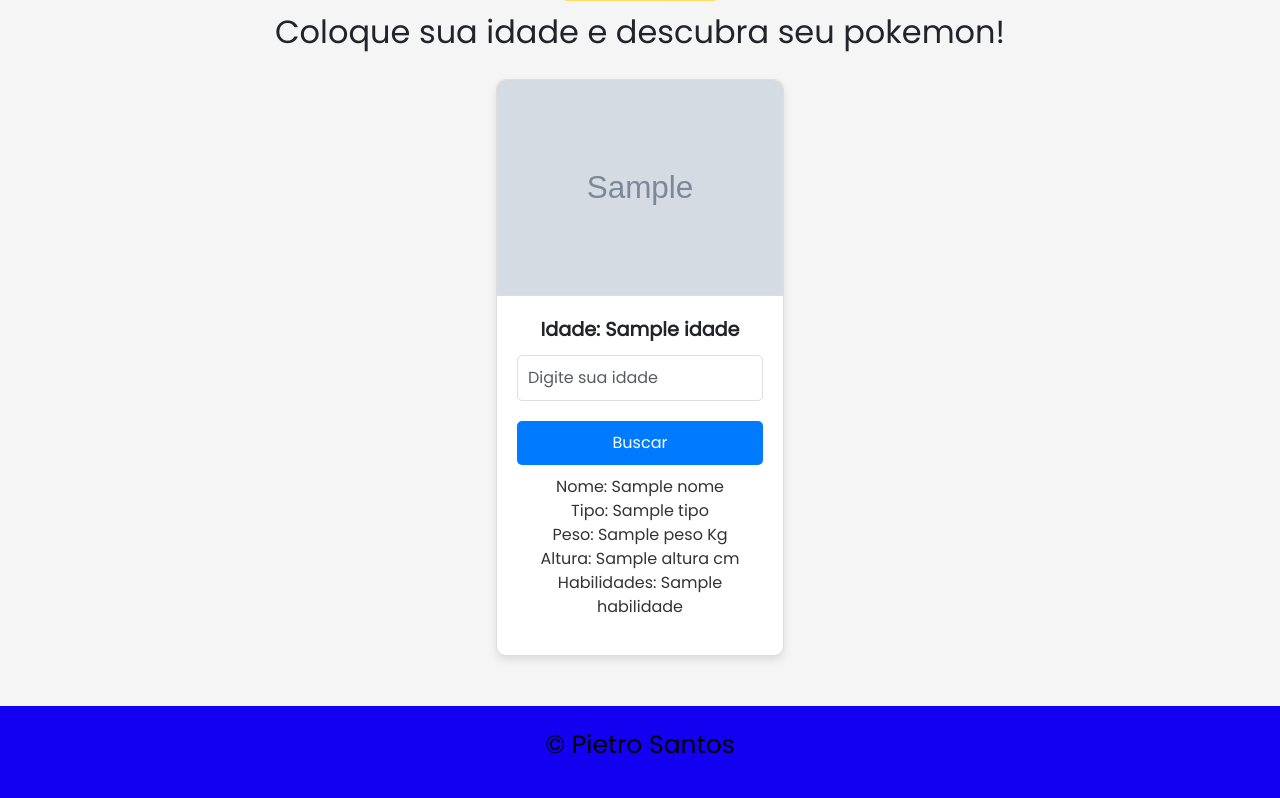
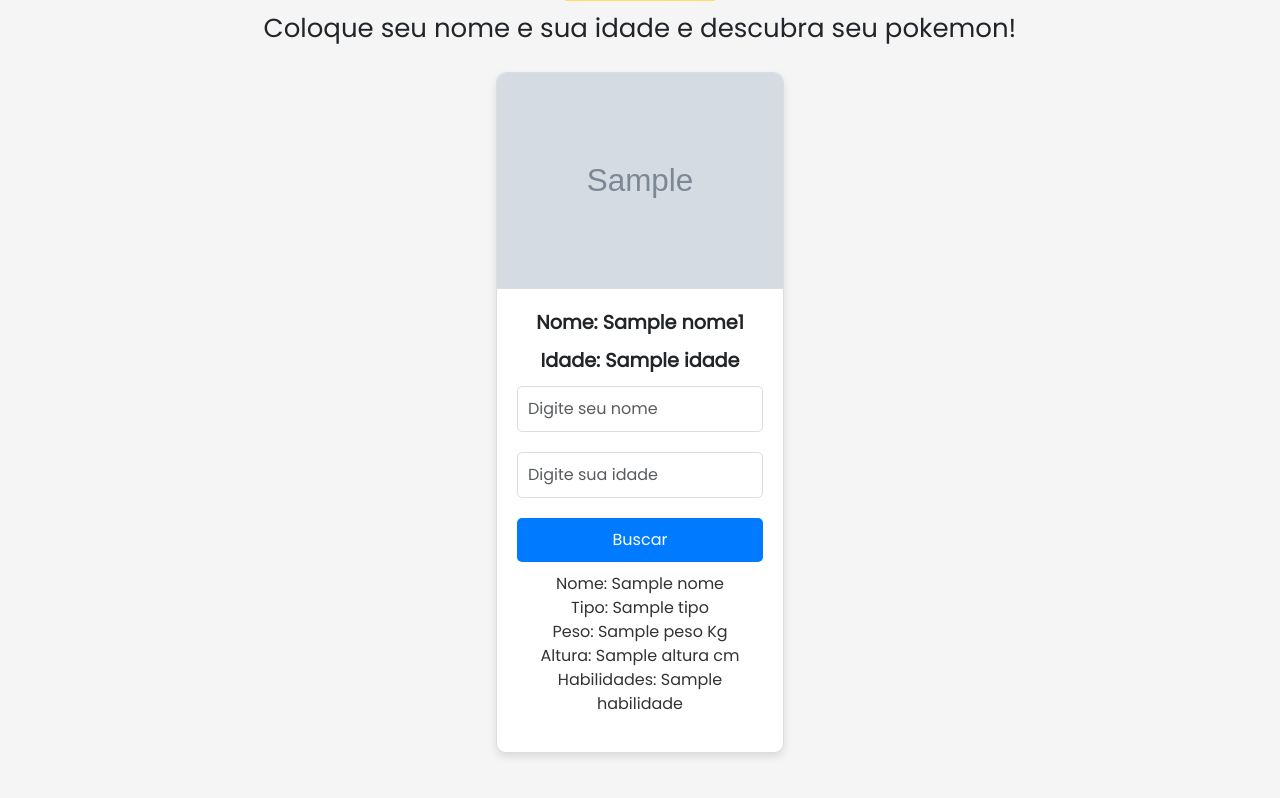
Before and after one commit to pietrosantos15/Que-pokemon-eu-sou, a Flask app: template templates/index.html in a window 1280 px wide. Shown: the part 146-944 px from the top of the page. Run offline with Flask 3, Linux system fonts and the light colour scheme; the template is opened without the code that fills it: most values are stand-ins (such as "Sample title", 1, 10 or a date in 2020); grey boxes marked "Sample" are stand-in pictures.

Commit message:
alterações

```diff
--- a/app.py
+++ b/app.py
@@ -31,6 +31,7 @@ def index():
     if request.method == 'POST':
 
         idade = int(request.form['idade'])
+        nome1 = request.form['nome1']
 
         if idade > 100 or idade < 1:
             erro = "Idade inválida"
@@ -50,7 +51,7 @@ def index():
             habilidades = [h["ability"]["name"] for h in data["abilities"]] # precisa disso para pegar direto as habildiades
             imagem = data["sprites"]["front_default"]
 
-            return render_template('index.html',nome=nome, idade=idade, tipos=tipos, peso=peso, altura=altura, habilidades=habilidades, imagem=imagem,)
+            return render_template('index.html',nome=nome, idade=idade, tipos=tipos, peso=peso, altura=altura, habilidades=habilidades, imagem=imagem,nome1=nome1 )
 
 
 
--- a/static/style.css
+++ b/static/style.css
@@ -111,6 +111,7 @@ main {
 
 h2 {
     margin-top: 15px;
+    font-size: 26px;
 }
 
 footer {
--- a/templates/index.html
+++ b/templates/index.html
@@ -14,13 +14,17 @@
     </header>
     <main>
         <div class="container">
-            <h2>Coloque sua idade e descubra seu pokemon!</h2>
+            <h2>Coloque seu nome e sua idade e descubra seu pokemon!</h2>
             <div class="card">
                 <form action="/" method="POST">
                     <img src="{{ imagem }}" class="card-img-top" alt="">
                     <div class="card-body">
                         <div class="mb-3">
-                            <label for="idade" class="form-label">Idade: {{ idade }}</label>
+                            {% if idade %}
+                                <label for="nome1" class="form-label">Nome: {{ nome1 }}</label> <br>
+                                <label for="idade" class="form-label">Idade: {{ idade }}</label>
+                            {% endif %}
+                            <input type="text" class="form-control" id="nome1" name="nome1" placeholder="Digite seu nome" required>
                             <input type="number" class="form-control" id="idade" name="idade" placeholder="Digite sua idade" required>
                             <button type="submit" class="btn btn-primary">Buscar</button>
                             {% if idade %}
```
